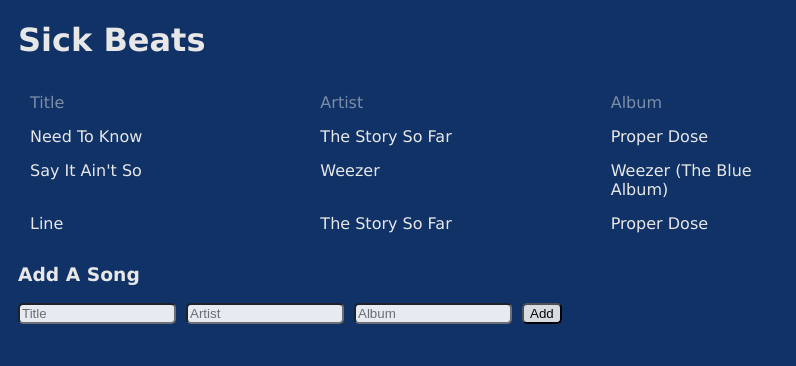
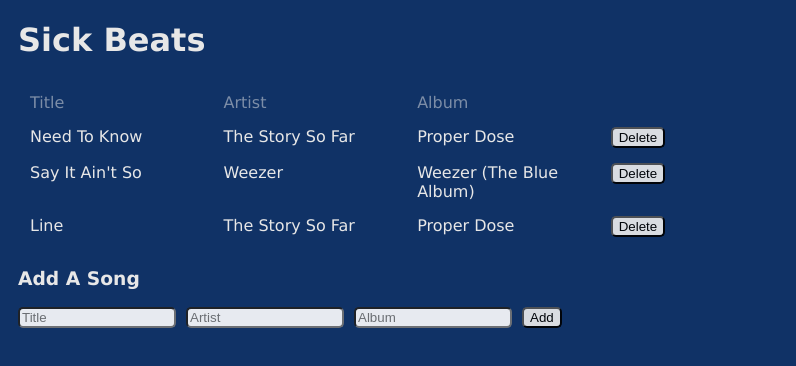
Before and after one commit to abbyjb/react-playlist, a React (Create React App) app: page / in a window 1280 px wide. Shown: the top 366 px of the page, without its empty margins (0-796 px from the left). Built offline with nearby package versions, Linux system fonts and the light colour scheme.

Commit message:
add functionality to delete a song out of the playlist

```diff
--- a/src/App.css
+++ b/src/App.css
@@ -17,11 +17,11 @@ tr {
   justify-content: space-between;
 }
 
-.Song tr:hover {
+/* .Song tr:hover {
   cursor: pointer;
   background-color: white;
   color: black;
-}
+} */
 
 th {
   font-weight: normal;
@@ -41,6 +41,6 @@ input {
   opacity: .90;
 }
 
-#submit {
+#submit, #delete {
   width: auto;
 }
--- a/src/App.js
+++ b/src/App.js
@@ -8,16 +8,19 @@ class App extends Component {
     this.state = {
       songs: [
         {
+          id: 1,
           title: "Need To Know",
           artist:"The Story So Far",
           album:"Proper Dose"
         },
         {
+          id: 2,
           title: "Say It Ain't So",
           artist:"Weezer",
           album:"Weezer (The Blue Album)"
         },
         {
+          id: 3,
           title: "Line",
           artist:"The Story So Far",
           album:"Proper Dose"
@@ -29,14 +32,21 @@ class App extends Component {
   handleAddSong(newSong) {
     let songs = this.state.songs;
     songs.push(newSong);
-    this.setState({songs: songs});
+    this.setState({songs});
+  }
+
+  handleDeleteSong(id){
+    let songs = this.state.songs;
+    let i = songs.findIndex(song => song.id === id);
+    songs.splice(i, 1);
+    this.setState({songs});
   }
 
   render() {
     return (
       <div className="App">
-          <Playlist name="Sick Beats" songs={this.state.songs}/>
-          <AddSong addSong={this.handleAddSong.bind(this)} />
+          <Playlist name="Sick Beats" songs={this.state.songs} onDelete={this.handleDeleteSong.bind(this)}/>
+          <AddSong numSongs={this.state.songs.length} addSong={this.handleAddSong.bind(this)} />
       </div>
     );
   }
--- a/src/components/AddSong.js
+++ b/src/components/AddSong.js
@@ -13,6 +13,7 @@ class AddSong extends Component {
       if(this.refs.title.value && this.refs.artist.value && this.refs.album.value) {
         this.setState({
             newProject: {
+                id: this.props.numSongs + 1,
                 title: this.refs.title.value,
                 artist: this.refs.artist.value,
                 album: this.refs.album.value
--- a/src/components/Playlist.js
+++ b/src/components/Playlist.js
@@ -3,12 +3,15 @@ import Song from './Song';
 
 
 class Playlist extends Component {
+  deleteSong(id) {
+    this.props.onDelete(id);
+  }
 
   render() {
     let songs;
     if(this.props.songs) {
       songs = this.props.songs.map(song =>{
-        return ( <Song title={song.title} artist={song.artist} album={song.album} />);
+        return (<Song onDelete={this.deleteSong.bind(this)} id={song.id} title={song.title} artist={song.artist} album={song.album} />);
       });
     }
     return (
@@ -19,6 +22,7 @@ class Playlist extends Component {
                 <th>Title</th>
                 <th>Artist</th>
                 <th>Album</th>
+                <th></th>
             </tr>
             {songs}
           </table>
--- a/src/components/Song.js
+++ b/src/components/Song.js
@@ -1,30 +1,17 @@
 import React, { Component } from 'react';
 
 class Song extends Component {
-
-  constructor() {
-    super();
-    this.state = {
-      selectedSong: {}
-    };
-  };
-
-  handleClick(){
-    let selection = {
-      title: this.props.title,
-      artist: this.props.artist,
-      album: this.props.album
-    };
-    this.setState({selectedSong: selection});
-
+  deleteSong(id){
+    this.props.onDelete(id);
   }
   render() {
     return (
       <div className="Song">
-        <tr onClick={this.handleClick.bind(this)}>
+        <tr>
           <td id="title">{this.props.title}</td>
           <td id="artist">{this.props.artist}</td>
           <td id="album">{this.props.album}</td>
+          <td><input id="delete" type="button" value="Delete" onClick={this.deleteSong.bind(this, this.props.id)}/></td>
         </tr>
       </div>
     );
```
